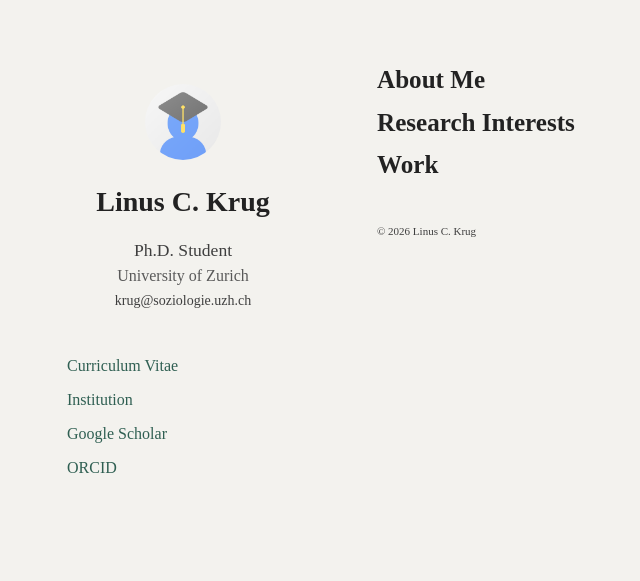
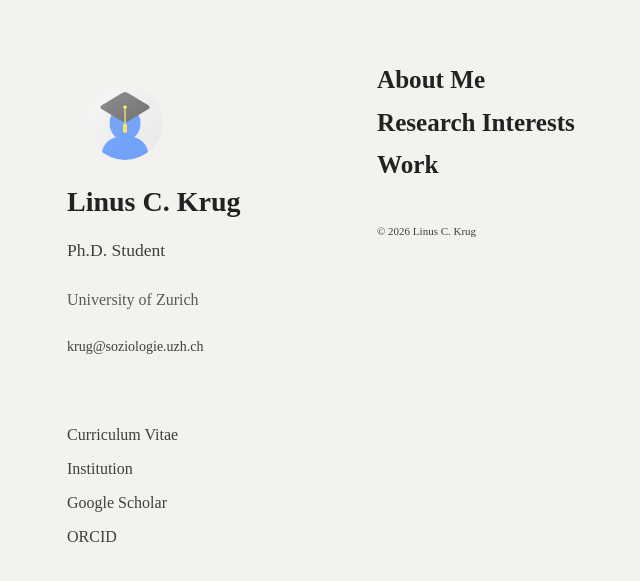
Before and after one commit to linusckrug/linusckrug.github.io, a Jekyll site: the page built from index.md, in a window 1280 px wide. Shown: the top 581 px of the page, without its empty margins (93-733 px from the left). Built offline with Jekyll 4.4.1, drawn with Linux system fonts in a browser that asks for light colours; a style sheet for code colours, icons or effects is not loaded; our own code applies the rules of GitHub Pages for plain Markdown files.

Commit message:
Align header text and links to the left

```diff
--- a/assets/css/style.scss
+++ b/assets/css/style.scss
@@ -78,3 +78,42 @@ a{
 a:hover{
   color: var(--link-hover) !important;
 }
+/* ===== Left column: left align everything, links inherit text color ===== */
+
+/* Left column container */
+.wrapper > header{
+  text-align: left !important;
+}
+
+/* Make sure your name/title is left-aligned */
+.wrapper > header h1{
+  text-align: left !important;
+  margin-left: 0 !important;
+}
+
+/* Your custom tags used by the theme */
+.wrapper > header position,
+.wrapper > header email,
+.wrapper > header autocolor{
+  display: block;
+  text-align: left !important;
+}
+
+/* Your vertical links block */
+.wrapper > header .text-links{
+  align-items: flex-start !important;
+  text-align: left !important;
+}
+
+/* Links should look like normal text (no special green/blue) */
+.wrapper > header .text-links a,
+.wrapper > header a{
+  color: inherit !important;
+  text-decoration: none;
+}
+
+.wrapper > header .text-links a:hover,
+.wrapper > header a:hover{
+  color: inherit !important;
+  text-decoration: underline;
+}
```
